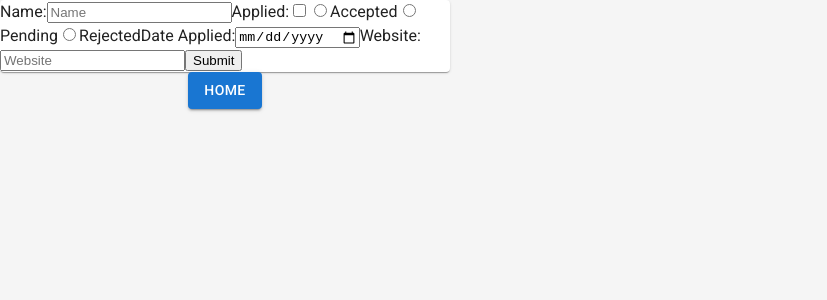
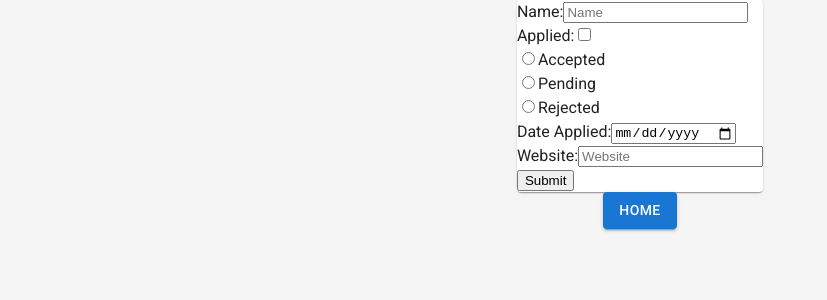
Before and after one commit to Arshad-Siddiqui/whereiapplied, a React (Vite) app: page /application-form in a window 1280 px wide. Shown: the top 300 px of the page, without its empty margins (0-827 px from the left). Built offline with nearby package versions, Linux system fonts and the light colour scheme.

Commit message:
Center the applicationFormPage

```diff
--- a/src/App.css
+++ b/src/App.css
@@ -4,3 +4,10 @@
   padding: 0;
   text-align: left;
 }
+
+.page {
+  padding: 0px;
+  margin: 0px;
+  width: 100vw;
+  height: 100vh;
+}
--- a/src/components/applicationForm.css
+++ b/src/components/applicationForm.css
@@ -1,6 +1,5 @@
-.application-form-container {
+.application-form {
   display: flex;
   flex-direction: column;
-  align-items: center;
   max-width: 450px;
 }
--- a/src/pages/application.css
+++ b/src/pages/application.css
@@ -2,5 +2,4 @@
   display: flex;
   flex-direction: column;
   align-items: center;
-  max-width: 450px;
 }
--- a/src/pages/application.tsx
+++ b/src/pages/application.tsx
@@ -4,7 +4,7 @@ import "./application.css";
 
 export default function ApplicationPage() {
   return (
-    <div className="application-form-page">
+    <div className="application-form-page page">
       <ApplicationForm />
       <Button variant="contained" href="/" color="primary">
         Home
--- a/src/pages/feed.css
+++ /dev/null
@@ -1,6 +0,0 @@
-.feed-page {
-  padding: 0px;
-  margin: 0px;
-  width: 100%;
-  height: 100%;
-}
--- a/src/pages/feed.tsx
+++ b/src/pages/feed.tsx
@@ -15,7 +15,7 @@ export default function FeedPage() {
   }, []);
 
   return (
-    <div className="feed-page">
+    <div className="feed-page page">
       <ButtonAppBar setApplications={setApplications} />
       <Feed applications={applications} />
       <Footer />
```
